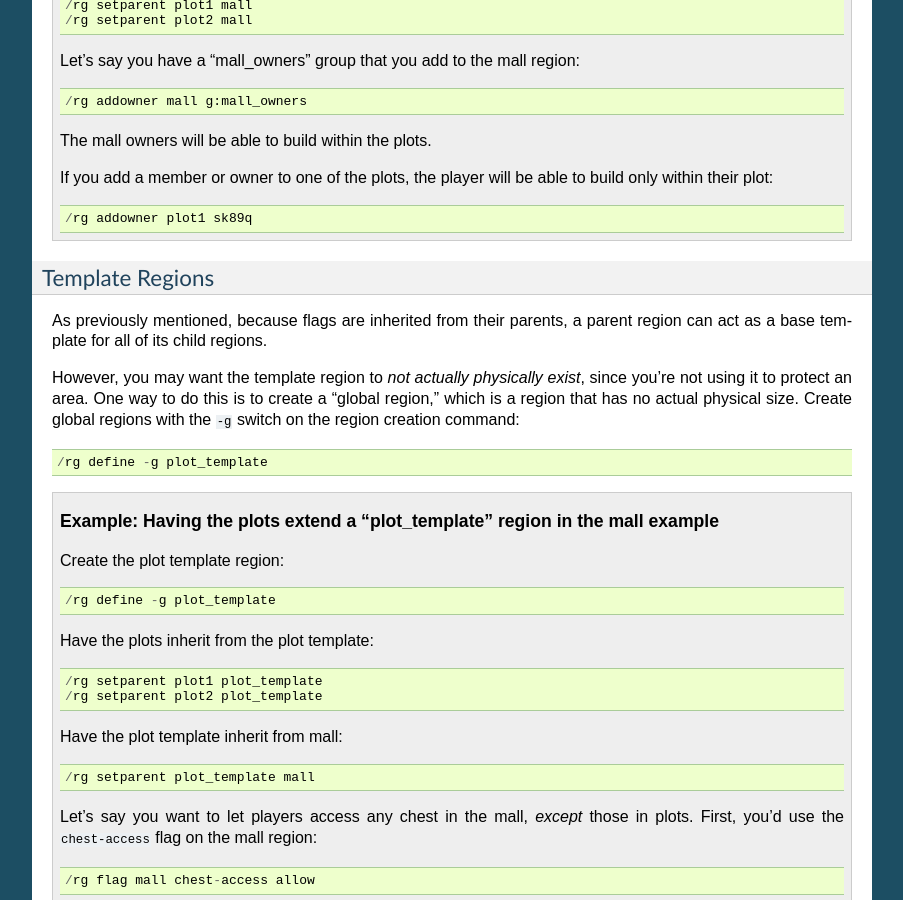
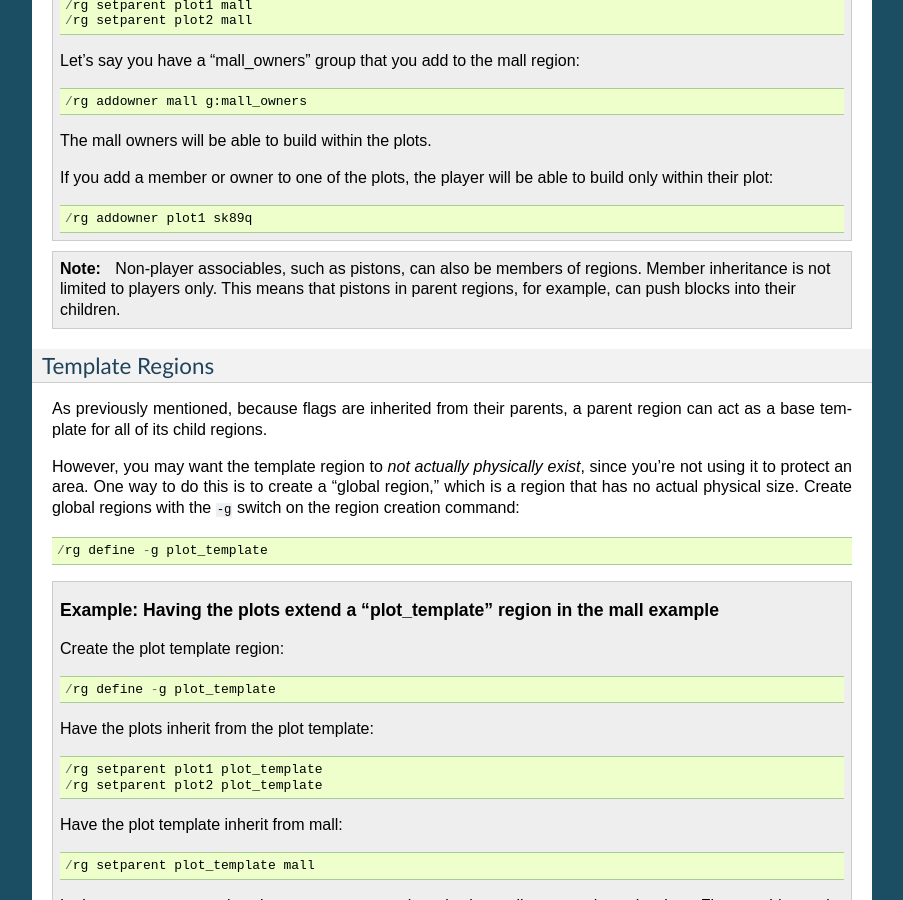
Before and after one commit to aurorasmiles/WorldGuardDocs, a Sphinx documentation site: the page built from source/regions/priorities.rst, in a window 1280 px wide and 900 px high, scrolled down 1898 px. Shown: the whole window, without its empty margins (198-1101 px from the left). Built offline with Sphinx 7.4.7, drawn with Linux system fonts in a browser that asks for light colours.

Commit message:
Document inheritance of non-player associables (#30)

```diff
--- a/source/regions/priorities.rst
+++ b/source/regions/priorities.rst
@@ -90,6 +90,9 @@ WorldGuard will detect circular inheritance and prevent it.
 
         /rg addowner plot1 sk89q
 
+.. note::
+    Non-player associables, such as pistons, can also be members of regions. Member inheritance is not limited to players only. This means that pistons in parent regions, for example, can push blocks into their children.
+
 Template Regions
 ~~~~~~~~~~~~~~~~
 
```
